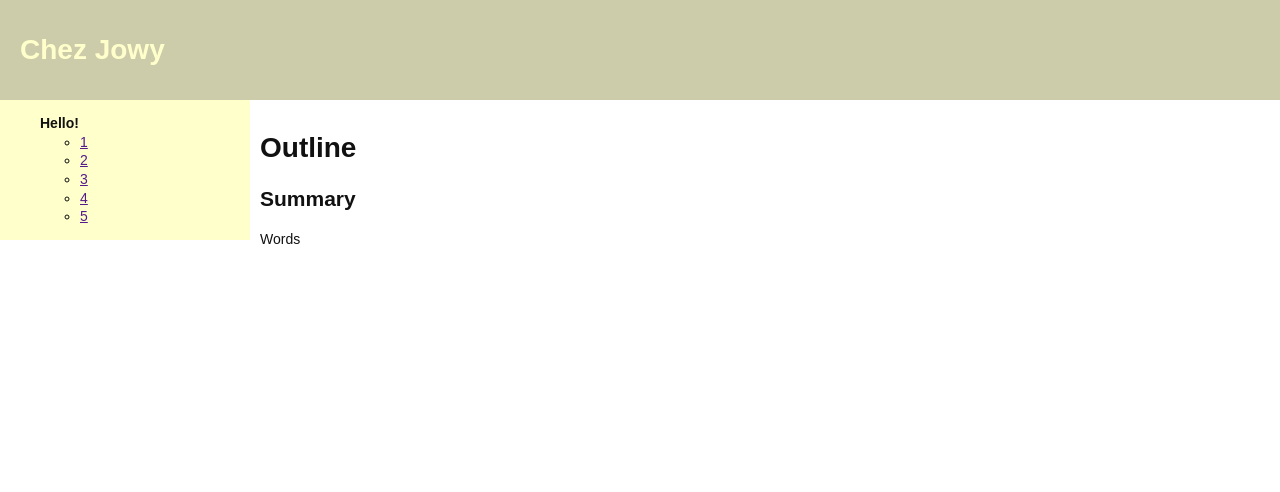
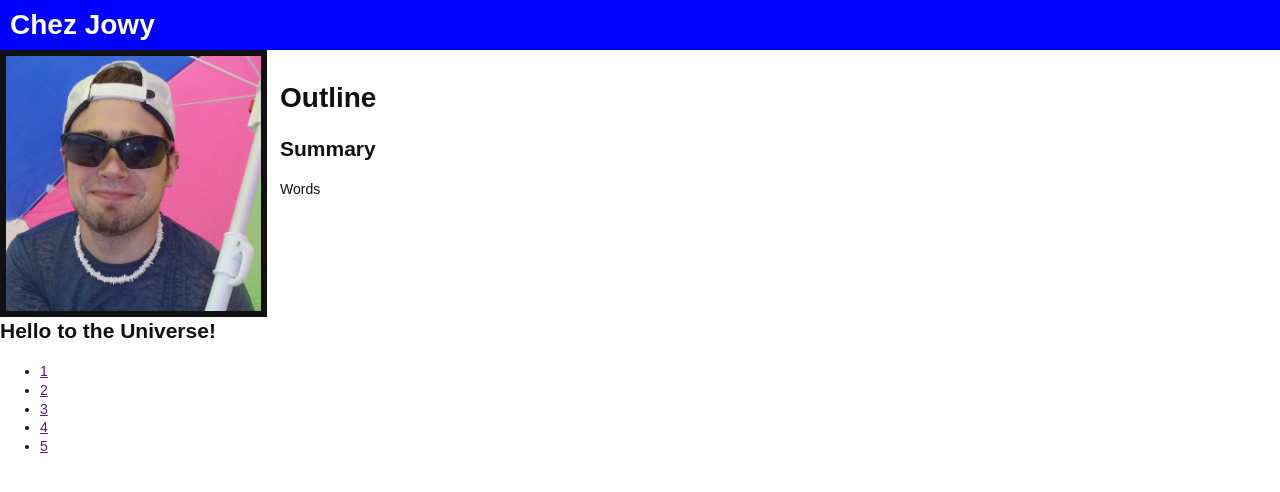
Before and after one commit to JowyLucas/JowyLucas.github.io, a plain HTML site: page index.html in a window 1280 px wide. Drawn offline with Linux system fonts and the light colour scheme.

Commit message:
Working on adding the pic

```diff
--- /dev/null
+++ b/Public/stylesheet.css
@@ -0,0 +1,44 @@
+html, body
+{
+    margin: 0;
+    padding: 0;
+    height: 100%;
+}
+
+body
+{
+    background: #fff;
+    font: 14px/1.333 sans-serif;
+    color: #111;
+}
+
+header#primary
+{
+    width: 100%;
+    height: 50px;
+    background: #0000FF;
+
+}
+header#primary h1
+{
+    margin: 0px 0px 0px 10px;
+    padding: 0px;
+    line-height: 50px;
+    color: #FFFFFF;
+}
+
+#sidebar
+{
+    float: left;
+    width: 280px;
+    background: #FFFFFF;
+    min-height: 100%;
+}
+
+#main
+{
+
+	padding: 10px;
+	      width: 70%;
+      word-break: break-word;
+}
--- a/index.html
+++ b/index.html
@@ -1,10 +1,12 @@
 <!DOCTYPE html>
 <html lang='en'>
 <head>
+<link rel="shortcut icon" href="Public/favicon.ico" />
+<base target="/">
 <title>Chez Jowy</title>
 <meta charset='utf-8'>
 <meta content='IE=edge,chrome=1' http-equiv='X-UA-Compatible'>
-<link href="./stylesheet.css" rel="stylesheet" />
+<link href="Public/stylesheet.css" rel="stylesheet" />
 </head>
 <body id='documentation'>
 <div class='inner'>
@@ -18,15 +20,15 @@
 
 <div id='sidebar'>
 <nav>
-<ul>
-<strong>Hello!</strong>
+<img src="Public/JoshUmbrella.jpg" alt="What is an umbrella?" align="left" border= 6 height=255 width=255></img>
+</br></br></br>
+<h2>Hello to the Universe!</h2>
 <ul class='expanded'>
 <li><a href="" class="">1</a></li>
 <li><a href="" class="">2</a></li>
 <li><a href="" class="">3</a></li>
 <li><a href="" class="">4</a></li>
 <li><a href="" class="">5</a></li>
-</ul>
 </ul>
 </div>
 <div id='main'>
```
Also changed, not shown: Public/JoshUmbrella.jpg (added), Public/favicon.ico (added).
